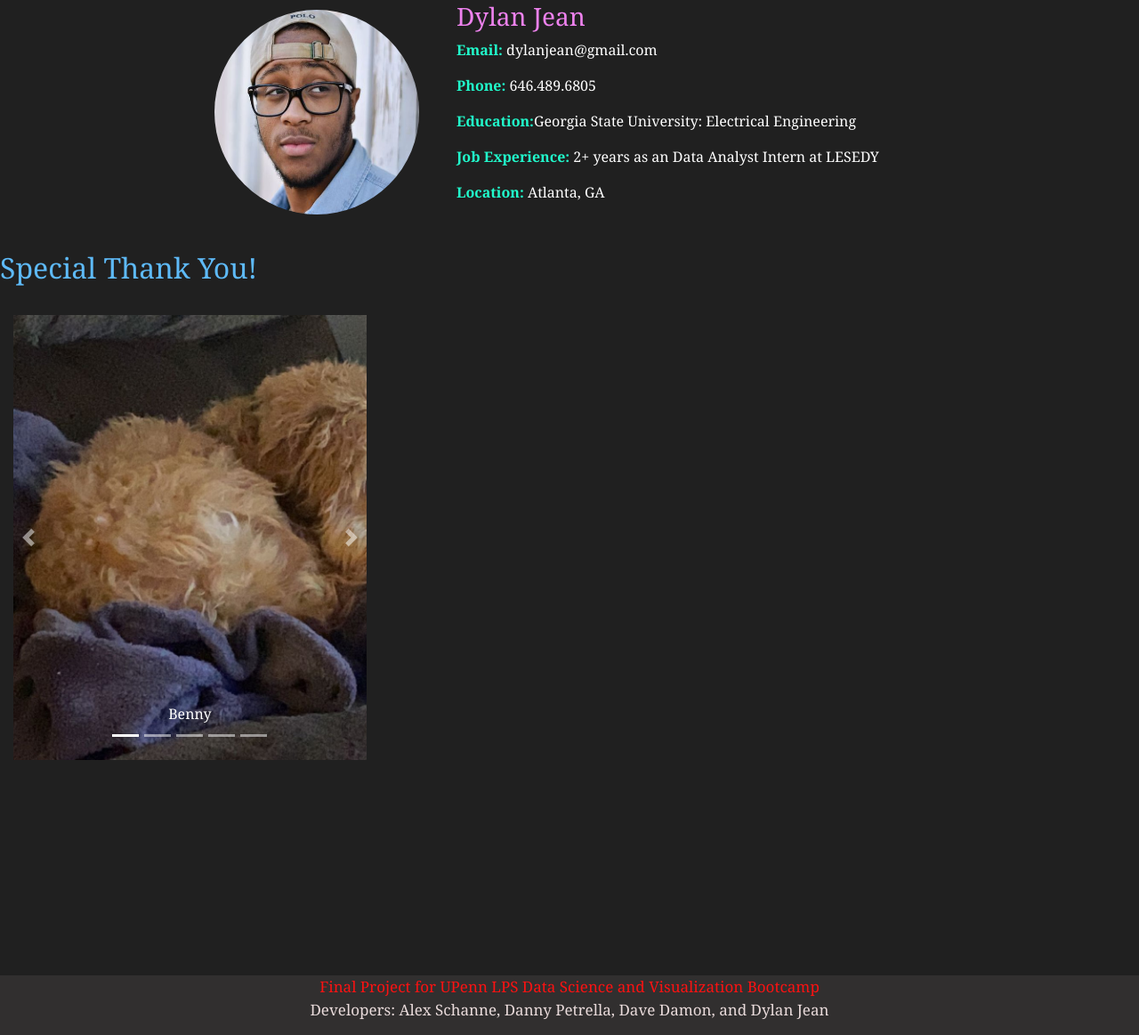
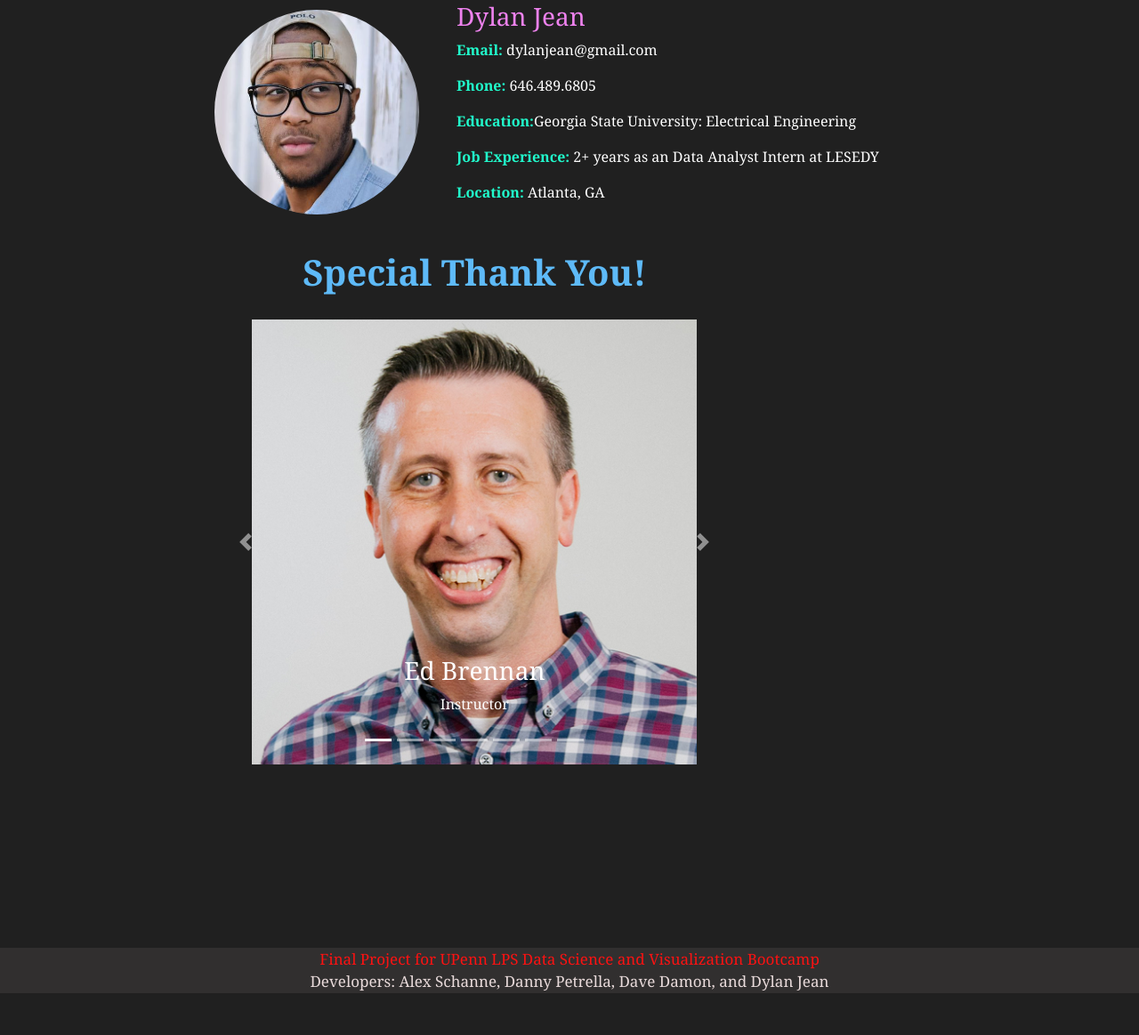
Before and after one commit to dylanjean/Final-Project, a Flask app: page /about_the_developers in a window 1280 px wide. Shown: the part 1463-2626 px from the top of the page at 89% size. After the commit the page ends 2579 px from the top, so only its background shows below. Run offline with Flask 2, Linux system fonts and the light colour scheme; some libraries are stand-ins or nearby versions.

Commit message:
fixing the developers page

```diff
--- a/templates/about_the_developers.html
+++ b/templates/about_the_developers.html
@@ -135,9 +135,9 @@
             </div>
         </div>
     </div>
-    <div class="gratitude carousel" style="display: flex; flex-direction:column;">
-        <h2 style="font-family:Cambria, Cochin, Georgia, Times, 'Times New Roman', serif; color: rgb(94, 186, 248);">Special Thank You!</h2>
-        <div id="myCarousel" class="carousel slide col-md-4" data-ride="carousel" style="margin-bottom: 15%;margin-top: 2%;">
+    <div class="gratitude carousel col-md-10" style="display: flex; flex-direction:column;">
+        <h1 style="text-align: center; font-weight: bold; font-family:Cambria, Cochin, Georgia, Times, 'Times New Roman', serif; color: rgb(94, 186, 248);">Special Thank You!</h1>
+        <div id="myCarousel" class="carousel slide col-md-7" data-ride="carousel" style="margin:auto; margin-bottom: 15%;margin-top: 2%;">
             <!-- Indicators -->
             <ol class="carousel-indicators">
                 <li data-target="#myCarousel" data-slide-to="0" class="active"></li>
@@ -145,63 +145,82 @@
                 <li data-target="#myCarousel" data-slide-to="2"></li>
                 <li data-target="#myCarousel" data-slide-to="3"></li>
                 <li data-target="#myCarousel" data-slide-to="4"></li>
+                <li data-target="#myCarousel" data-slide-to="5"></li>
+                <li data-target="#myCarousel" data-slide-to="6"></li>
             </ol>
 
             <!-- Wrapper for slides -->
             <div class="carousel-inner">
-                <div class="carousel-item active">
-                    <img src="../static/images/benny-headshot.jpeg" class="d-block mx-auto" alt="Benny" height="500">
-                    <div class="carousel-caption">
-                        <h3f style="font-family: Cambria, Cochin, Georgia, Times, 'Times New Roman', serif;">Benny</h3>
+                <div class=" carousel-item active ">
+                    <img src="../static/images/ed-brennan.jpg " class="d-block mx-auto " alt="Ed Brennan " height="500 ">
+                    <div class="carousel-caption ">
+                        <h3 style="font-family: Cambria, Cochin, Georgia, Times, 'Times New Roman', serif; ">Ed Brennan</h3>
+                        <p style="font-family: Cambria, Cochin, Georgia, Times, 'Times New Roman', serif; ">Instructor</p>
                     </div>
                 </div>
 
-                <div class="carousel-item">
-                    <img src="../static/images/honey-headshot.jpg" class="d-block mx-auto" src="http://placehold.it/600x400" alt="Honey" height="500">
-                    <div class="carousel-caption">
-                        <h3 style="font-family: Cambria, Cochin, Georgia, Times, 'Times New Roman', serif;">Honey</h3>
+                <div class=" carousel-item">
+                    <img src="../static/images/madison-leopold.jpg " class="d-block mx-auto " alt="Madison Leopold " height="500 ">
+                    <div class="carousel-caption ">
+                        <h3 style="font-family: Cambria, Cochin, Georgia, Times, 'Times New Roman', serif; ">Madison Leopold</h3>
+                        <p style="font-family: Cambria, Cochin, Georgia, Times, 'Times New Roman', serif; ">Teaching Assistant</p>
                     </div>
                 </div>
 
-                <div class="carousel-item">
-                    <img src="../static/images/pip-and-piper.jpg" class="d-block mx-auto" src="http://placehold.it/600x400" alt="Pip and Piper" height="350">
-                    <div class="carousel-caption">
-                        <h3 style="font-family: Cambria, Cochin, Georgia, Times, 'Times New Roman', serif;">Pip and Piper</h3>
+                <div class=" carousel-item">
+                    <img src="../static/images/benny-headshot.jpeg " class="d-block mx-auto " alt="Benny " height="500 ">
+                    <div class="carousel-caption ">
+                        <h3 style="font-family: Cambria, Cochin, Georgia, Times, 'Times New Roman', serif; ">Benny</h3>
                     </div>
                 </div>
 
-                <div class="carousel-item">
-                    <img src="../static/images/mini-meow.jpg" class="d-block mx-auto" src="http://placehold.it/600x400" alt="Mini Meow" height="500">
-                    <div class="carousel-caption">
-                        <h3 style="font-family: Cambria, Cochin, Georgia, Times, 'Times New Roman', serif;">Mini Meow</h3>
+                <div class="carousel-item ">
+                    <img src="../static/images/honey-headshot.jpg " class="d-block mx-auto " src="http://placehold.it/600x400 " alt="Honey " height="500 ">
+                    <div class="carousel-caption ">
+                        <h3 style="font-family: Cambria, Cochin, Georgia, Times, 'Times New Roman', serif; ">Honey</h3>
                     </div>
                 </div>
 
-                <div class="carousel-item">
-                    <img src="../static/images/alley-cat.jpg" class="d-block mx-auto" src="http://placehold.it/600x400" alt="Mini Meow" height="500">
-                    <div class="carousel-caption d-none d-md-block">
-                        <h3 style="font-family: Cambria, Cochin, Georgia, Times, 'Times New Roman', serif;">Allison "Alley" T. Cat</h3>
+                <div class="carousel-item ">
+                    <img src="../static/images/pip-and-piper.jpg " class="d-block mx-auto " src="http://placehold.it/600x400 " alt="Pip and Piper " height="500 ">
+                    <div class="carousel-caption ">
+                        <h3 style="font-family: Cambria, Cochin, Georgia, Times, 'Times New Roman', serif; ">Pip and Piper</h3>
+                    </div>
+                </div>
+
+                <div class="carousel-item ">
+                    <img src="../static/images/mini-meow.jpg " class="d-block mx-auto " src="http://placehold.it/600x400 " alt="Mini Meow " height="500 ">
+                    <div class="carousel-caption ">
+                        <h3 style="font-family: Cambria, Cochin, Georgia, Times, 'Times New Roman', serif; ">Mini Meow</h3>
+                    </div>
+                </div>
+
+                <div class="carousel-item ">
+                    <img src="../static/images/alley-cat.jpg " class="d-block mx-auto " src="http://placehold.it/600x400 " alt="Alley Cat " height="500 ">
+                    <div class="carousel-caption d-none d-md-block ">
+                        <h3 style="font-family: Cambria, Cochin, Georgia, Times, 'Times New Roman', serif; ">Allison "Alley " T. Cat</h3>
                     </div>
                 </div>
             </div>
-            <a class="carousel-control-prev" href="#carouselExampleCaptions" role="button" data-slide="prev">
-                <span class="carousel-control-prev-icon" aria-hidden="true"></span>
-                <span class="sr-only">Previous</span>
+            <a class="carousel-control-prev " href="#carouselExampleCaptions " role="button " data-slide="prev ">
+                <span class="carousel-control-prev-icon " aria-hidden="true "></span>
+                <span class="sr-only ">Previous</span>
             </a>
-            <a class="carousel-control-next" href="#carouselExampleCaptions" role="button" data-slide="next">
-                <span class="carousel-control-next-icon" aria-hidden="true"></span>
-                <span class="sr-only">Next</span>
+            <a class="carousel-control-next " href="#carouselExampleCaptions " role="button " data-slide="next ">
+                <span class="carousel-control-next-icon " aria-hidden="true "></span>
+                <span class="sr-only ">Next</span>
             </a>
         </div>
+    </div>
 
-        <footer class="footer">
-            <p class="footer-text">Final Project for UPenn LPS Data Science and Visualization Bootcamp
-                <br> <text style="color: rgb(233, 219, 219)">Developers: Alex Schanne, Danny Petrella, Dave Damon, and Dylan Jean </text>
-            </p>
-        </footer>
+    <footer class="footer ">
+        <p class="footer-text ">Final Project for UPenn LPS Data Science and Visualization Bootcamp
+            <br> <text style="color: rgb(233, 219, 219) ">Developers: Alex Schanne, Danny Petrella, Dave Damon, and Dylan Jean </text>
+        </p>
+    </footer>
 
-        <script src="https://ajax.googleapis.com/ajax/libs/jquery/3.3.7/jquery.min.js"></script>
-        <script src="js/bootstrap.js"></script>
+    <script src="https://ajax.googleapis.com/ajax/libs/jquery/3.3.7/jquery.min.js "></script>
+    <script src="js/bootstrap.js "></script>
 </body>
 
 
```
Also changed, not shown: templates/comparison.html (+4 -14 lines).
